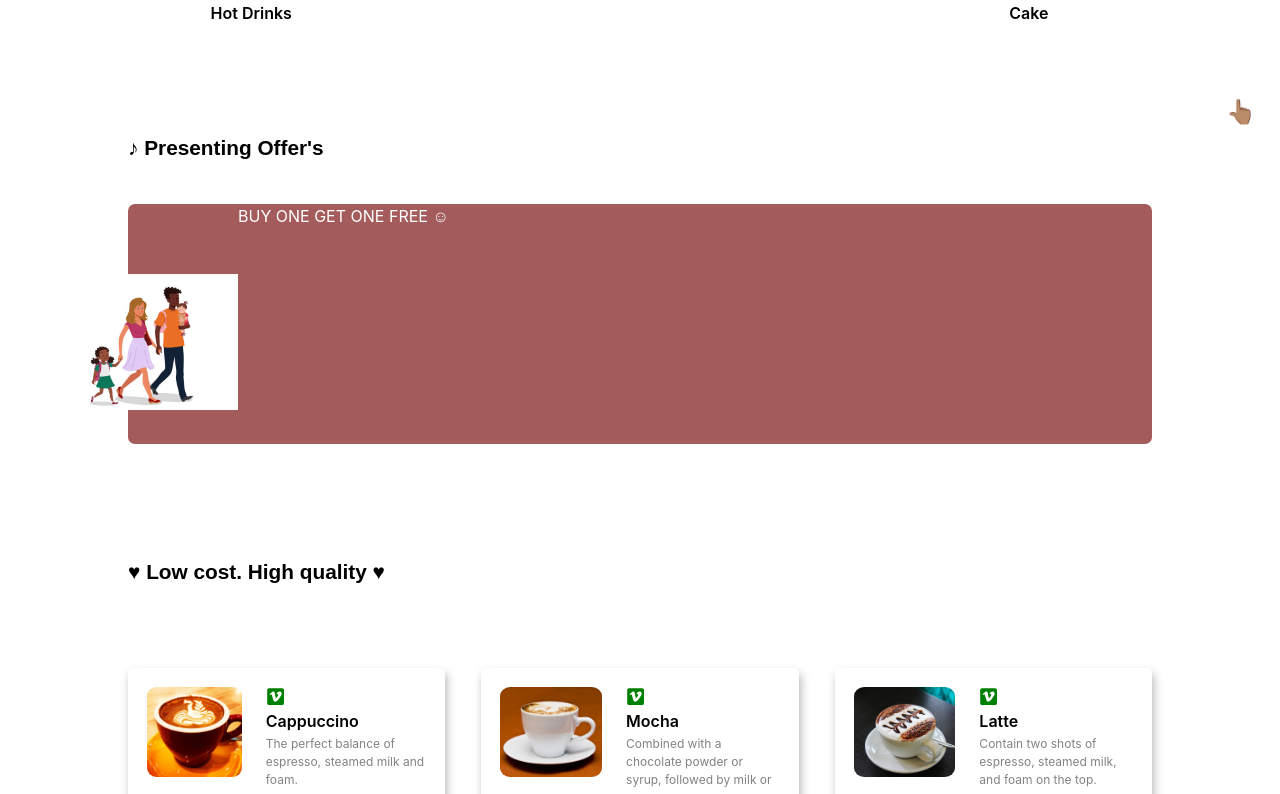
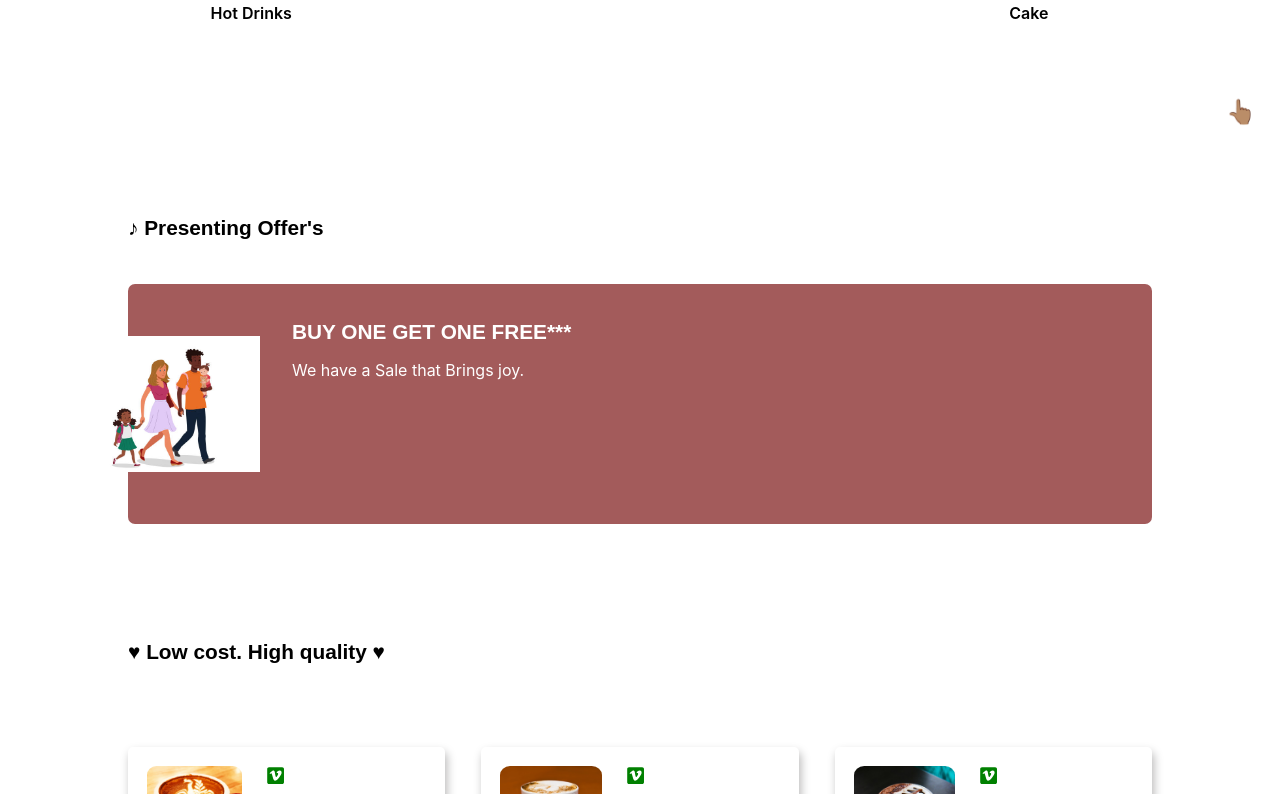
Before and after one commit to annusingh2403/area_one, a React (Create React App) app: page / in a window 1280 px wide. Shown: the part 646-1440 px from the top of the page. Built offline with nearby package versions, Linux system fonts and the light colour scheme.

Commit message:
fixed some bugs in offer section

```diff
--- a/src/components/home/main/Main.js
+++ b/src/components/home/main/Main.js
@@ -85,6 +85,8 @@ const Main = () => {
 
             <Offer/>
 
+                                                        {/* SECTION - PRODUCTS */}
+
             <div className="section-products">
                 <h5>♥ Low cost. High quality ♥</h5>
 
--- a/src/components/home/navbar/Navbar.css
+++ b/src/components/home/navbar/Navbar.css
@@ -1,8 +1,9 @@
 .navbar {
     width: 100%;
-    background-color: rgb(253, 251, 251);
+    background-color: white;
     position: sticky;
     top: 0;
+    display: flex;
 }
 
 .nav {
@@ -49,7 +50,7 @@
 
 @media (max-width: 800px) {
 
-    .navbar {
+    .nav {
         width: 90%;
     }
 
@@ -62,7 +63,7 @@
 
 @media (max-width: 550px) {
 
-    .navbar {
+    .nav {
         width: 100%;
         display: block;
         text-align: center;
--- a/src/components/home/offer/Offer.css
+++ b/src/components/home/offer/Offer.css
@@ -1,24 +1,7 @@
 .offer-section {
     width: 80%;
-    margin: 0 auto;
+    margin: 5em auto;
     padding-bottom: 2em;
-}
-
-.offer {
-    height: 30vh;
-    background-color: rgb(163, 91, 91);
-    color: white;
-    margin: 0 auto;
-    border-radius: 7px;
-    display: flex;
-
-}
-
-.offer .img {
-    width: 200px;
-    margin-top: 70px;
-    margin-left: -90px;
-    background: transparent;
 }
 
 .offer-section h5 {
@@ -27,3 +10,32 @@
     font-family: Arial, Helvetica, sans-serif;
     font-weight: 900;
 }
+
+.offer {
+    background-color: rgb(163, 91, 91);
+    color: white;
+    margin: 0 auto;
+    border-radius: 7px;
+    display: flex;
+    padding: 2em;
+
+}
+
+.offer .img {
+    width: 200px;
+    margin-top: 20px;
+    margin-bottom: 20px;
+    margin-left: -100px;
+    background: transparent;
+}
+
+.offer-desc {
+    padding-left: 2em;
+}
+
+.offer-heading {
+    margin-bottom: .5em;
+    font-size: 1.3rem;
+    font-family: Arial, Helvetica, sans-serif;
+    font-weight: 900;
+}
--- a/src/components/home/offer/Offer.js
+++ b/src/components/home/offer/Offer.js
@@ -11,8 +11,8 @@ const Offer = () => {
                 <img src={offer} alt="" />
             </div>
             <div className="offer-desc">
-                <p>BUY ONE GET ONE FREE ☺</p>
-                <p></p>
+                <p className='offer-heading'>BUY ONE GET ONE FREE***</p>
+                <p>We have a Sale that Brings joy.</p>
             </div>
             <div className="offer-button">
 
```
